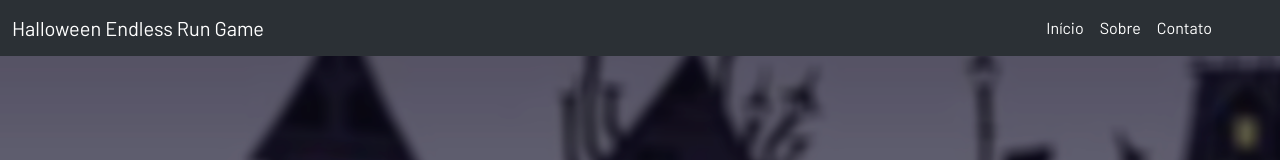
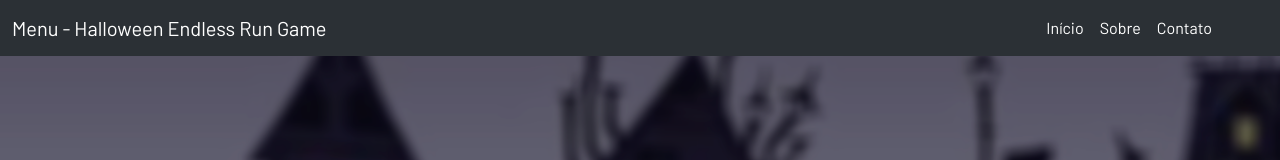
Before and after one commit to DanielTomazi/SiteEndlessRunGame, a plain HTML site: page EndlessRunSite/index.html in a window 1280 px wide. Shown: the top 160 px of the page. Drawn offline with nearby package versions, Linux system fonts and the light colour scheme.

Commit message:
Update index.html

```diff
--- a/EndlessRunSite/index.html
+++ b/EndlessRunSite/index.html
@@ -22,7 +22,7 @@
   <header>
     <nav class="navbar-expand-lg navbar bg-body-tertiary fixed-top">
       <div class="container-fluid">
-        <a class="navbar-brand" href="#">Halloween Endless Run Game</a>
+        <a class="navbar-brand" href="#">Menu - Halloween Endless Run Game</a>
         <button class="navbar-toggler" type="button" data-bs-toggle="offcanvas" data-bs-target="#offcanvasNavbar" aria-controls="offcanvasNavbar" aria-label="Toggle navigation">
         </button>
         <div class="offcanvas offcanvas-end" tabindex="-1" id="offcanvasNavbar" aria-labelledby="offcanvasNavbarLabel">
```
